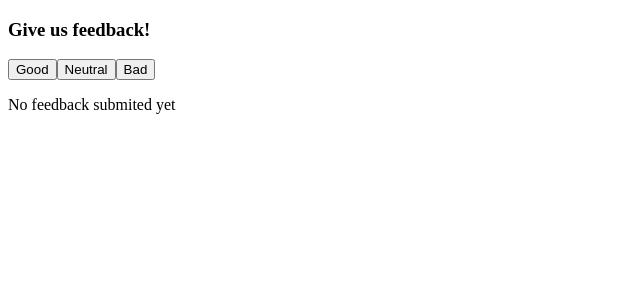
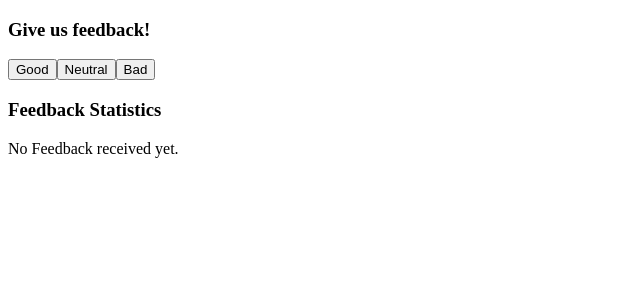
Before and after one commit to hpenacho/FullStackOpen-2021, a React (Create React App) app in the folder part1/unicafe/: page / in a window 1280 px wide. Shown: the top 300 px of the page, without its empty margins (0-640 px from the left). Built offline with nearby package versions, Linux system fonts and the light colour scheme.

Commit message:
Unicafe step5

```diff
--- a/part1/unicafe/src/App.js
+++ b/part1/unicafe/src/App.js
@@ -1,46 +1,15 @@
 import React, { useState } from 'react'
 
-const Statistics = (props) => {
-const good = props.feedback[0];
-const neutral = props.feedback[1];
-const bad = props.feedback[2];
+const Button = (props) => (
+  <button onClick={props.handleClick}>
+        {props.text}
+  </button>
+)
 
-  const total = () => {
-    return good + neutral + bad;
-  }
-
-  const average = () => {
-    return (good-bad) / total();
-  }
-
-  const positiveRatio = () =>{
-    return (good * 100) / total()
-  }
-
-  if(total() === 0) {
-    return (
-      <div>
-        <p>No feedback submited yet</p>
-      </div>
-
-    )
-  }
-  return (
-  <>
-  <div>
-        <h3>Feedback Statistics</h3>
-        <p>Good - {good}</p>
-        <p>Neutral - {neutral}</p>
-        <p>Bad - {bad}</p>
-  </div>
-
-      <div>
-        <p> Total Feedback: {total()} </p>
-        <p> Average Feedback: {average()} </p>
-        <p> Positive ratio: {positiveRatio()} % </p>
-      </div>
-  </>
-  )
+const Statistic = (props) => {
+  return(
+  <p>{props.text}: {props.value}</p>
+)
 }
 
 const App = () => {
@@ -48,26 +17,36 @@ const App = () => {
   const [good, setGood] = useState(0)
   const [neutral, setNeutral] = useState(0)
   const [bad, setBad] = useState(0)
-  const feedbackArray = [good, neutral, bad];
+  const total = good + bad + neutral;
+
+  const stats = (tot) => {
+    if(tot > 0){
+    return (
+      <>
+        <Statistic text="Good" value={good}></Statistic>
+        <Statistic text="Neutral" value={neutral}></Statistic>
+        <Statistic text="Bad" value={bad}></Statistic>
+        <Statistic text="Total Feedback" value = {total}></Statistic>
+        <Statistic text="Average Feedback" value =  {(good-bad) / total}></Statistic>
+        <Statistic text="Positive Ratio" value = {(good * 100) / total}></Statistic>
+    </>
+    )}
+    else
+    return <p>No Feedback received yet.</p>
+  }
 
   return (
     <>
     <div>
       <h3>Give us feedback!</h3>
-      <button onClick={() => setGood(good + 1)}>
-        Good
-      </button>
-
-      <button onClick={() => setNeutral(neutral + 1)}>
-        Neutral
-      </button>
-      <button onClick={() => setBad(bad + 1)}>
-        Bad
-      </button>
+      <Button handleClick={() => setGood(good + 1)} text="Good"></Button>
+      <Button handleClick={() => setNeutral(neutral + 1)} text="Neutral"></Button>
+      <Button handleClick={() => setBad(bad + 1)} text="Bad"></Button>
       </div>
 
       <div>
-        <Statistics feedback={feedbackArray}></Statistics>
+      <h3>Feedback Statistics</h3>
+      {stats(total)}
         </div>
 
     </>
```
